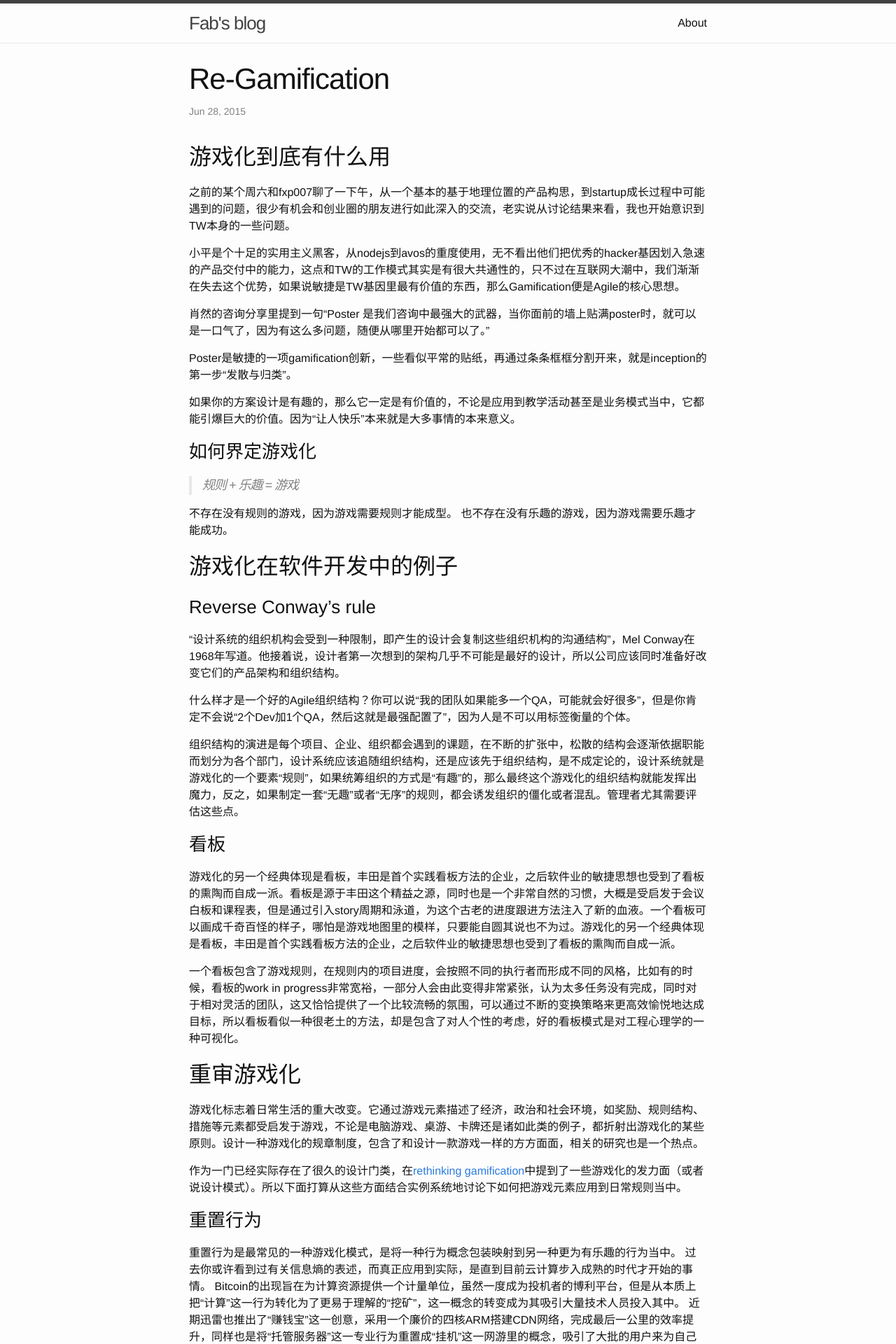
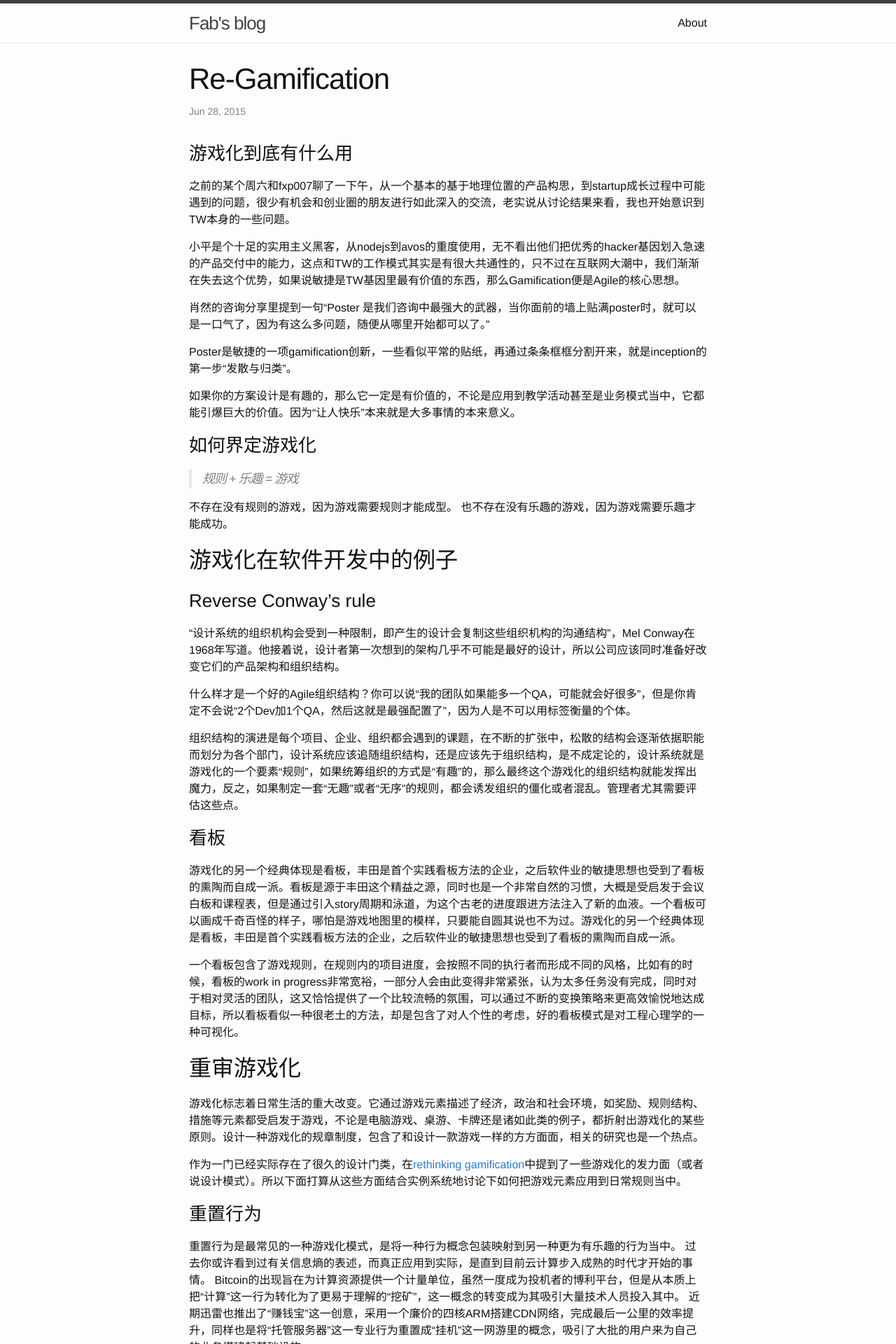
Before and after one commit to tcz001/tcz001.github.io, a Jekyll site: the page built from _posts/2015-06-28-re-gamification.md, in a window 1280 px wide. Shown: the top 1920 px of the page at 70% size. Built offline with Jekyll 4.4.1, drawn with Linux system fonts in a browser that asks for light colours.

```diff
--- a/_posts/2015-06-28-re-gamification.md
+++ b/_posts/2015-06-28-re-gamification.md
@@ -5,7 +5,7 @@ layout: post
 ---
 
 
-## 游戏化到底有什么用
+### 游戏化到底有什么用
 
 之前的某个周六和fxp007聊了一下午，从一个基本的基于地理位置的产品构思，到startup成长过程中可能遇到的问题，很少有机会和创业圈的朋友进行如此深入的交流，老实说从讨论结果来看，我也开始意识到TW本身的一些问题。
 
```
